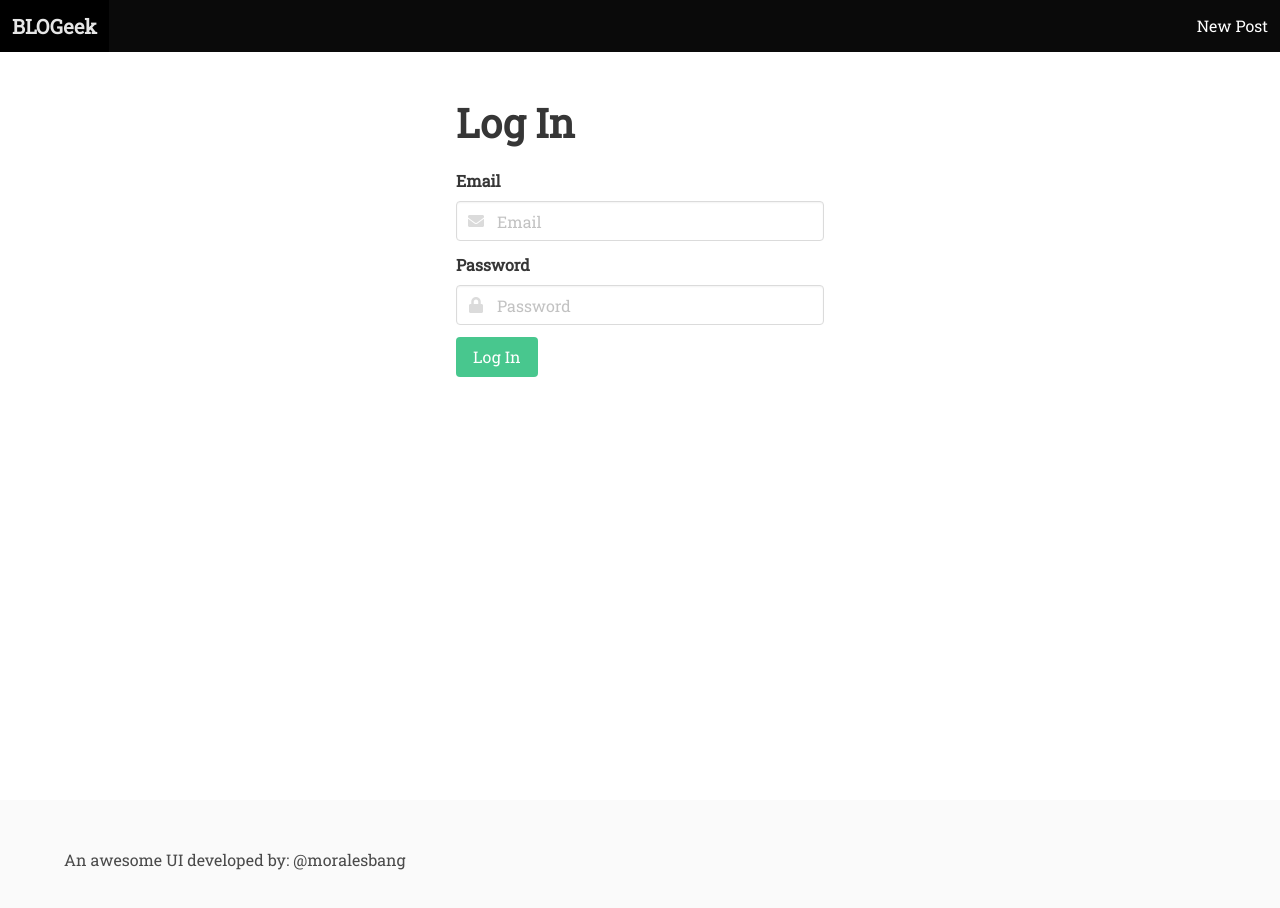
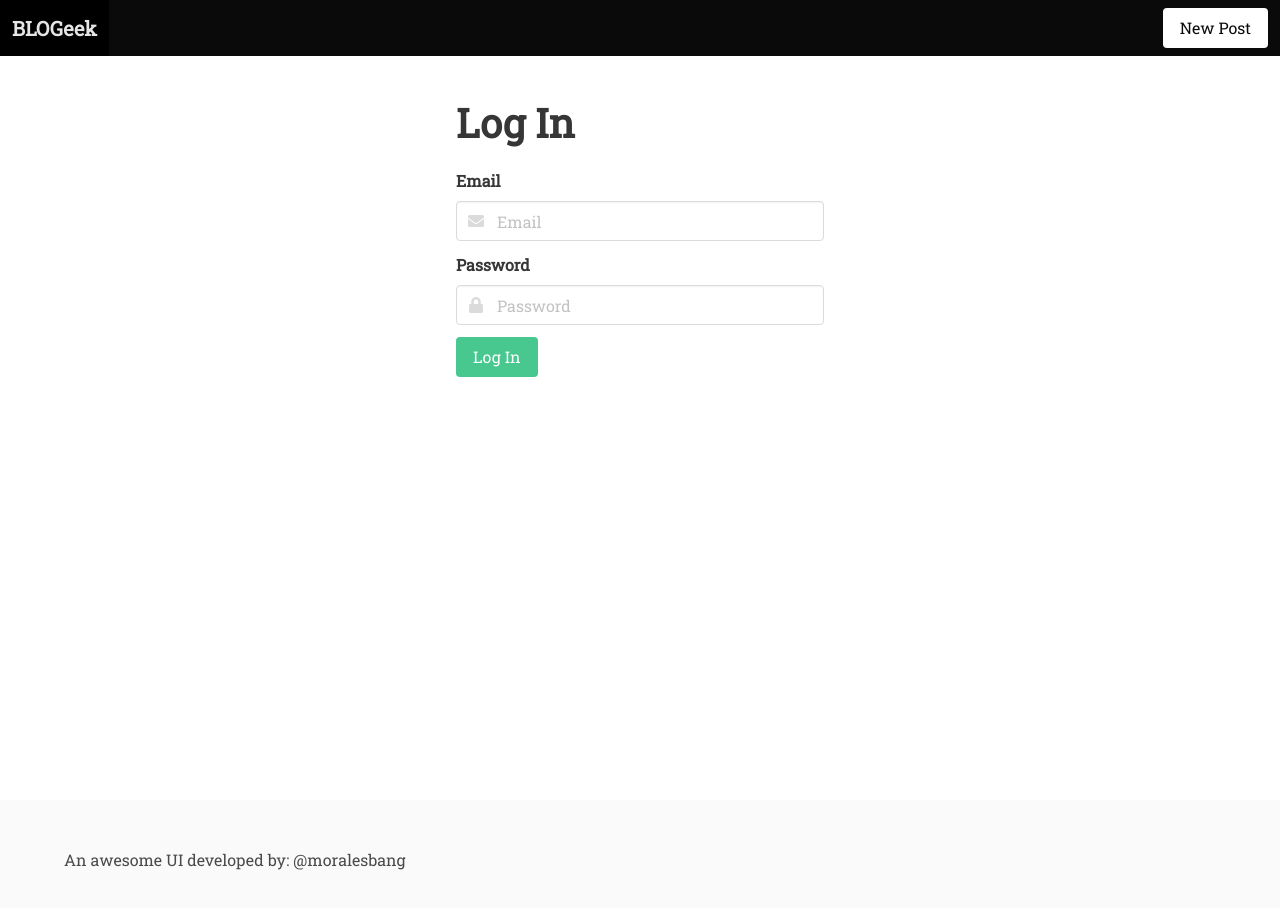
Before and after one commit to moralesbang/blogeek, a React (Create React App) app: page /users/sign_in in a window 1280 px wide. Shown: the top 908 px of the page. Built offline with nearby package versions, Linux system fonts and the light colour scheme.

Commit message:
Shows different navbar content depending of user session

```diff
--- a/src/components/App.js
+++ b/src/components/App.js
@@ -6,13 +6,18 @@ import SignIn from './users/SignIn'
 import SignUp from './users/SignUp'
 import NewsFeed from './posts/NewsFeed'
 import PostForm from './posts/PostForm'
+import UserAuth from './users/UserAuthActions'
+import NewPost from './posts/NewPostButton'
 import Footer from './Footer'
 
 class App extends Component {
   render() {
     return (
       <div className="app">
-        <Navbar />
+        <Navbar>
+          {/* Asks which content show depending of user */}
+          {false ? <UserAuth /> : <NewPost />}
+        </Navbar>
 
         <section className="section">
           <div className="container">
--- a/src/components/Navbar.js
+++ b/src/components/Navbar.js
@@ -1,7 +1,7 @@
 import React from 'react';
 import { Link } from 'react-router-dom';
 
-function Navbar() {
+function Navbar(props) {
   return (
     <nav className="navbar is-fixed-top is-black" aria-label="main navigation">
       <div className="navbar-brand">
@@ -10,7 +10,9 @@ function Navbar() {
 
       <div id="navbar" className="navbar-menu">
         <div className="navbar-end">
-          <Link to='/posts/new' className="navbar-item">New Post</Link>
+          <div className="navbar-item">
+            {props.children}
+          </div>
         </div>
       </div>
     </nav>
--- /dev/null
+++ b/src/components/posts/NewPostButton.js
@@ -0,0 +1,14 @@
+import React from 'react'
+import { Link } from 'react-router-dom';
+
+function NewPostButton(){
+  return(
+    <div className="field">
+      <p className="control">
+        <Link to='/posts/new' className="button is-white">New Post</Link>
+      </p>
+    </div>
+  )
+}
+
+export default NewPostButton
--- a/src/components/posts/NewsFeed.js
+++ b/src/components/posts/NewsFeed.js
@@ -9,7 +9,8 @@ class NewsFeed extends Component {
   }
 
   componentWillMount(){
-    axios.get('https://jsonplaceholder.typicode.com/posts').then( res => {
+    // URL for testing only
+    axios.get('https://jsonplaceholder.typicode.com/posts?userId=1').then( res => {
       const posts = res.data
       posts.forEach( post => {
         let data = {
--- /dev/null
+++ b/src/components/users/UserAuthActions.js
@@ -0,0 +1,21 @@
+import React from 'react'
+import { Link } from 'react-router-dom';
+
+function UserAuthActions() {
+  return(
+    <div className="field is-grouped">
+      <p className="control">
+        <Link to="/users/sign_in" className="navbar-item button is-black">
+          Sign In
+        </Link>
+      </p>
+      <p className="control">
+        <Link to="/users/sign_up" className="navbar-item button is-black">
+          Sign Up
+        </Link>
+      </p>
+    </div>
+  )
+}
+
+export default UserAuthActions
```
